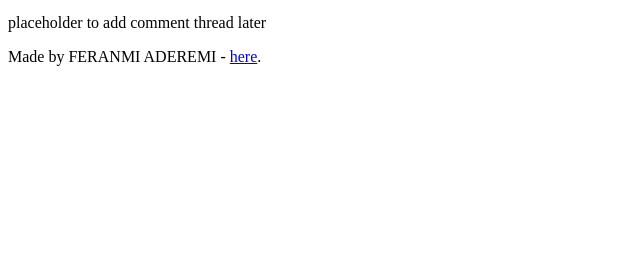
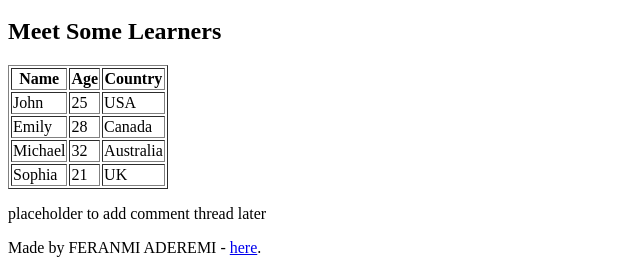
Before and after one commit to feranmireal/My_First_Portfolio, a plain HTML site: page html_basic/index.html in a window 1280 px wide. Shown: the part 648-921 px from the top of the page, without its empty margins (0-640 px from the left). Before the commit the page ends 800 px from the top, so only its background shows below. Drawn offline with Linux system fonts and the light colour scheme.

Commit message:
Added learners table to index.html

```diff
--- a/html_basic/index.html
+++ b/html_basic/index.html
@@ -23,7 +23,38 @@
       <p>Paragraph four.</p>
       <a href="https://www.google.com" target="_blank">
         <img src="https://i.ibb.co/gTDZZT8/ALX-Logo-07.png" alt="ALX Logo">
-      </a>
+      </a><h2>Meet Some Learners</h2>
+<table border="1">
+  <thead>
+    <tr>
+      <th>Name</th>
+      <th>Age</th>
+      <th>Country</th>
+    </tr>
+  </thead>
+  <tbody>
+    <tr>
+      <td>John</td>
+      <td>25</td>
+      <td>USA</td>
+    </tr>
+    <tr>
+      <td>Emily</td>
+      <td>28</td>
+      <td>Canada</td>
+    </tr>
+    <tr>
+      <td>Michael</td>
+      <td>32</td>
+      <td>Australia</td>
+    </tr>
+    <tr>
+      <td>Sophia</td>
+      <td>21</td>
+      <td>UK</td>
+    </tr>
+  </tbody>
+</table>
     </article>
 
     <aside>
```
